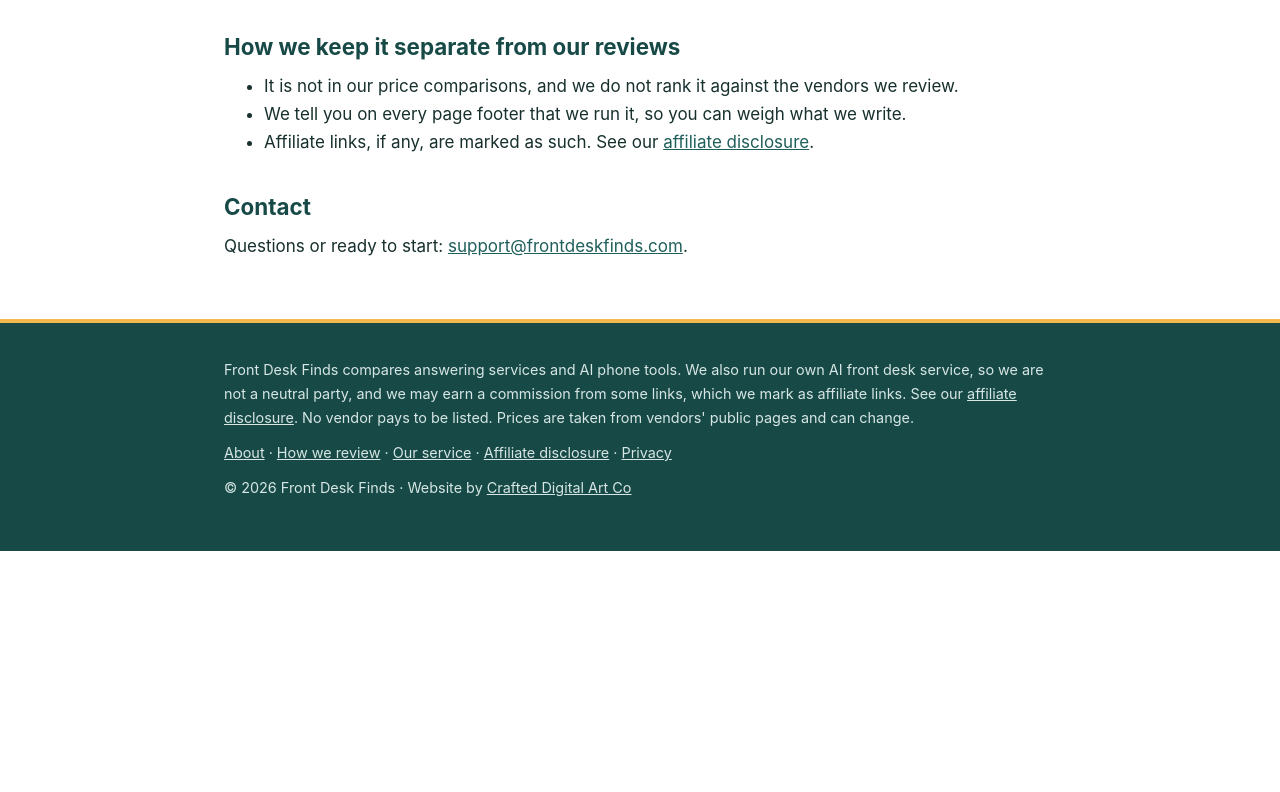
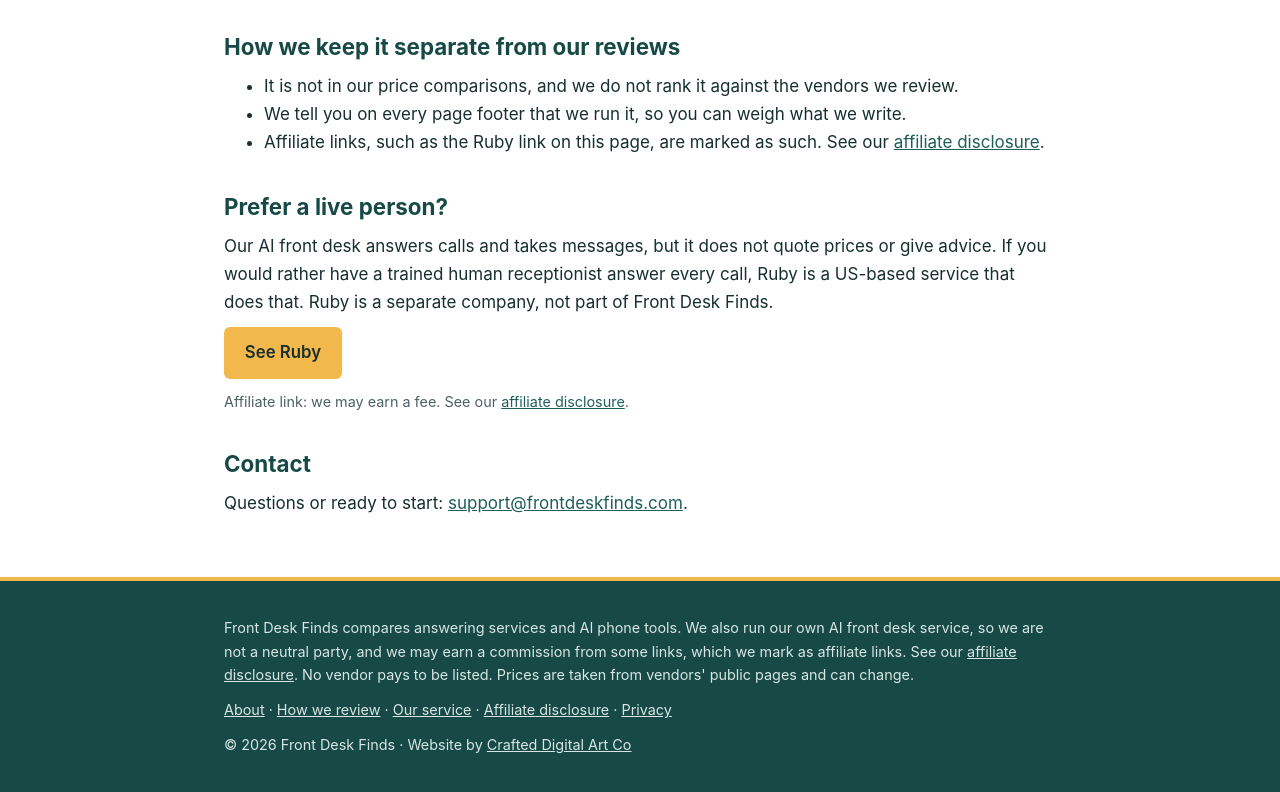
Before and after one commit to drseuss0618/frontdeskfinds, a plain HTML site: page our-service/index.html in a window 1280 px wide. Shown: the part 1268-2060 px from the top of the page. Before the commit the page ends 1819 px from the top, so only its background shows below. Drawn offline with Linux system fonts and the light colour scheme.

Commit message:
Add Ruby 'Prefer a live person?' section, labeled affiliate links, and disclosure update
Co-Authored-By: Claude Sonnet 5.5 <noreply@anthropic.com>
Claude-Session: https://claude.ai/code/session_012FuzBiZGCLJzMtvi5oTkf4

```diff
--- a/our-service/index.html
+++ b/our-service/index.html
@@ -46,8 +46,12 @@
 <ul>
 <li>It is not in our price comparisons, and we do not rank it against the vendors we review.</li>
 <li>We tell you on every page footer that we run it, so you can weigh what we write.</li>
-<li>Affiliate links, if any, are marked as such. See our <a href="/affiliate-disclosure/">affiliate disclosure</a>.</li>
+<li>Affiliate links, such as the Ruby link on this page, are marked as such. See our <a href="/affiliate-disclosure/">affiliate disclosure</a>.</li>
 </ul>
+<h2>Prefer a live person?</h2>
+<p>Our AI front desk answers calls and takes messages, but it does not quote prices or give advice. If you would rather have a trained human receptionist answer every call, Ruby is a US-based service that does that. Ruby is a separate company, not part of Front Desk Finds.</p>
+<p><a class="btn" href="https://affiliate.ruby.com/server/affiliate_application/r/FINDSVL" target="_blank" rel="sponsored noopener">See Ruby</a></p>
+<p class="meta">Affiliate link: we may earn a fee. See our <a href="/affiliate-disclosure/">affiliate disclosure</a>.</p>
 <h2>Contact</h2>
 <p>Questions or ready to start: <a href="mailto:support@frontdeskfinds.com">support@frontdeskfinds.com</a>.</p>
 </div></main>
```
Also changed, not shown: affiliate-disclosure/index.html (+2 -1 lines), how-much-does-an-answering-service-cost/index.html (+1 -0 lines).
